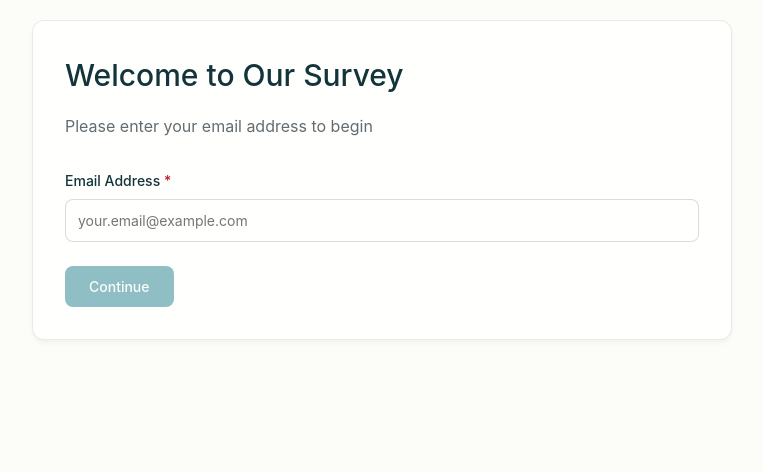
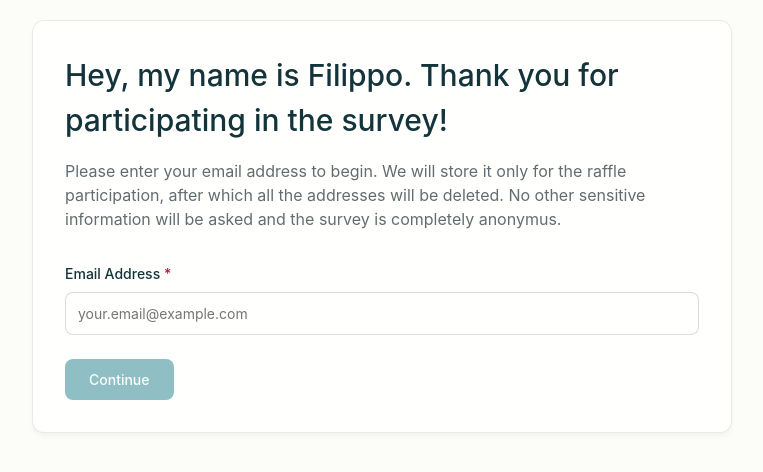
Before and after one commit to aronpips/thesis.survey.io, a plain HTML site: page index.html in a window 1280 px wide. Shown: the whole page, without its empty margins (258-1021 px from the left). Drawn offline with Linux system fonts and the light colour scheme; a web font is replaced by a local one.

Commit message:
Update index.html

```diff
--- a/index.html
+++ b/index.html
@@ -452,8 +452,8 @@
         <!-- Screen 1: Email Collection -->
         <div class="screen active" id="emailScreen">
             <div class="card">
-                <h1>Welcome to Our Survey</h1>
-                <p class="subtitle">Please enter your email address to begin</p>
+                <h1>Hey, my name is Filippo. Thank you for participating in the survey!</h1>
+                <p class="subtitle">Please enter your email address to begin. We will store it only for the raffle participation, after which all the addresses will be deleted. No other sensitive information will be asked and the survey is completely anonymus.</p>
                 <form id="emailForm">
                     <div class="form-group">
                         <label for="emailInput">Email Address <span class="question-required">*</span></label>
```
